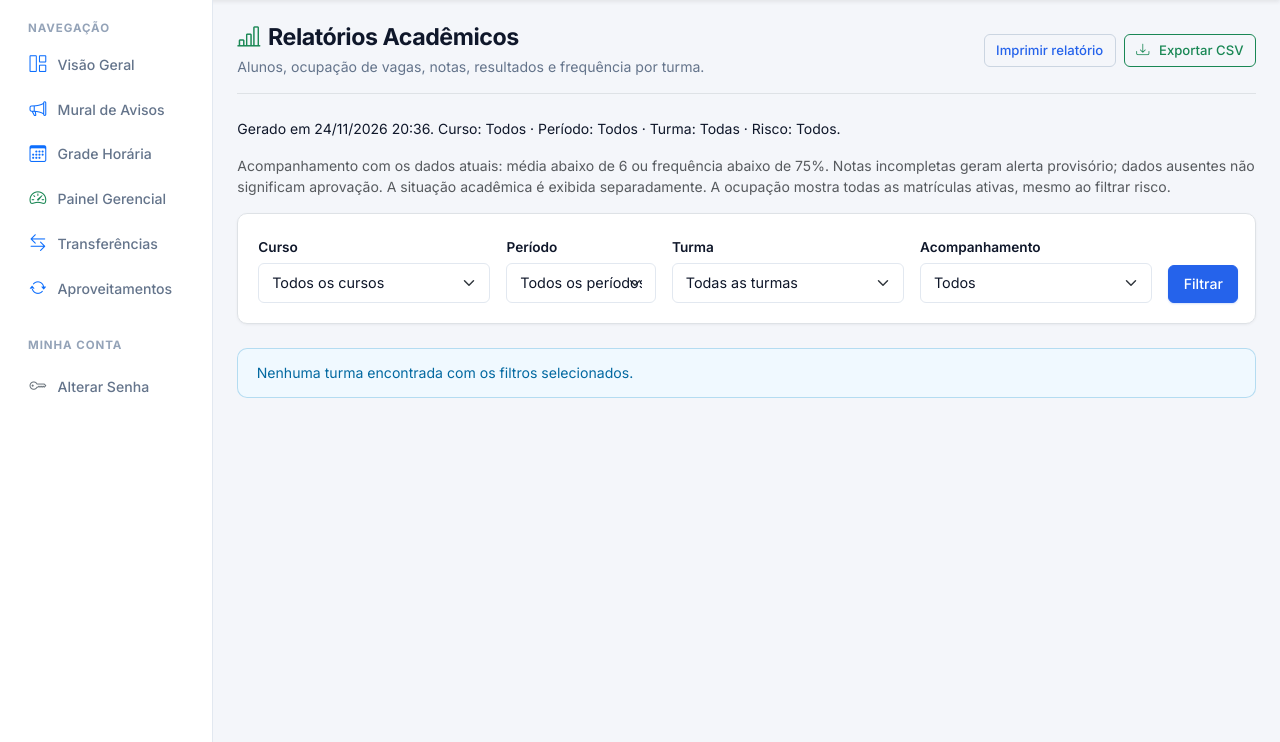
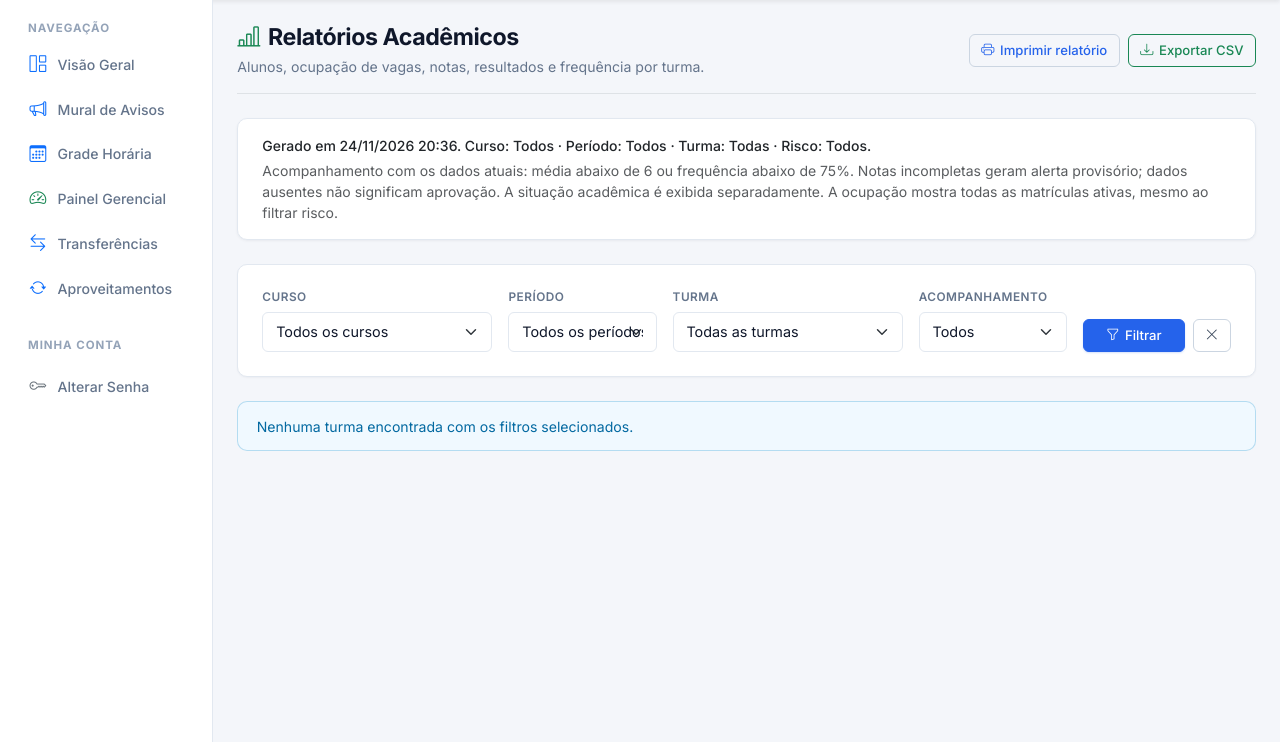
Before and after one commit to joao-luizzz/SGA, a Django app: page /academics/relatorios/ in a window 1280 px wide. Shown: the part 61-803 px from the top of the page. Run offline with Django 5.2, Linux system fonts and the light colour scheme; the visitor is signed in with stand-in values (Sample User, id 1); data comes from the database, SQL or seed files in the repository; data that the repository does not hold is empty.

Commit message:
style(academics): padroniza painel gerencial e relatórios acadêmicos

```diff
--- a/templates/academics/relatorios.html
+++ b/templates/academics/relatorios.html
@@ -12,81 +12,128 @@
       <p class="page-subtitle mb-0">Alunos, ocupação de vagas, notas, resultados e frequência por turma.</p>
     </div>
     <div class="report-actions d-flex gap-2">
-    <button class="btn btn-outline-primary btn-sm" type="button" id="imprimir-relatorio">Imprimir relatório</button>
-    <a class="btn btn-outline-success btn-sm" href="{% url 'academics:relatorios_csv' %}{% if request.GET.urlencode %}?{{ request.GET.urlencode }}{% endif %}">
-      <i class="bi bi-download me-1"></i> Exportar CSV
-    </a>
+      <button class="btn btn-outline-primary btn-sm" type="button" id="imprimir-relatorio">
+        <i class="bi bi-printer"></i> Imprimir relatório
+      </button>
+      <a class="btn btn-outline-success btn-sm" href="{% url 'academics:relatorios_csv' %}{% if request.GET.urlencode %}?{{ request.GET.urlencode }}{% endif %}">
+        <i class="bi bi-download"></i> Exportar CSV
+      </a>
     </div>
   </div>
 
-  {% if erros_filtros %}<div class="alert alert-danger" role="alert">Filtros inválidos: {{ erros_filtros }} <a href="{% url 'academics:relatorios' %}">Limpar filtros</a></div>{% endif %}
-  <p class="small">Gerado em {% now 'd/m/Y H:i' %}. Curso: {% if filtros.curso %}{{ curso_selecionado.nome|default:'Não encontrado' }}{% else %}Todos{% endif %} · Período: {{ filtros.periodo|default:'Todos' }} · Turma: {% if filtros.turma %}{{ turma_selecionada.disciplina.nome|default:'Não encontrada' }} — {{ turma_selecionada.periodo_letivo }}{% else %}Todas{% endif %} · Risco: {% if filtros.risco == 'sim' %}Em risco / atenção{% elif filtros.risco == 'nao' %}Sem alerta identificado{% else %}Todos{% endif %}.</p>
-  <p class="small text-muted">Acompanhamento com os dados atuais: média abaixo de 6 ou frequência abaixo de 75%. Notas incompletas geram alerta provisório; dados ausentes não significam aprovação. A situação acadêmica é exibida separadamente. A ocupação mostra todas as matrículas ativas, mesmo ao filtrar risco.</p>
-  <form method="get" class="card border mb-4 report-filters">
-    <div class="card-body">
+  {% if erros_filtros %}<div class="alert alert-danger mb-4" role="alert">Filtros inválidos: {{ erros_filtros }} <a href="{% url 'academics:relatorios' %}" class="ms-1">Limpar filtros</a></div>{% endif %}
+
+  <div class="card mb-4">
+    <div class="card-body py-3 px-4">
+      <p class="small fw-medium text-dark mb-1">
+        Gerado em {% now 'd/m/Y H:i' %}. Curso: {% if filtros.curso %}{{ curso_selecionado.nome|default:'Não encontrado' }}{% else %}Todos{% endif %} · Período: {{ filtros.periodo|default:'Todos' }} · Turma: {% if filtros.turma %}{{ turma_selecionada.disciplina.nome|default:'Não encontrada' }} — {{ turma_selecionada.periodo_letivo }}{% else %}Todas{% endif %} · Risco: {% if filtros.risco == 'sim' %}Em risco / atenção{% elif filtros.risco == 'nao' %}Sem alerta identificado{% else %}Todos{% endif %}.
+      </p>
+      <p class="small text-muted mb-0">
+        Acompanhamento com os dados atuais: média abaixo de 6 ou frequência abaixo de 75%. Notas incompletas geram alerta provisório; dados ausentes não significam aprovação. A situação acadêmica é exibida separadamente. A ocupação mostra todas as matrículas ativas, mesmo ao filtrar risco.
+      </p>
+    </div>
+  </div>
+
+  <form method="get" class="sga-filter-card mb-4 report-filters">
+    <div class="card-body p-3 p-md-4">
       <div class="row g-3 align-items-end">
-        <div class="col-md-3">
-          <label class="form-label" for="id_curso">Curso</label>
+        <div class="col-12 col-md-3">
+          <label class="form-label sga-filter-label d-block" for="id_curso">Curso</label>
           <select class="form-select" id="id_curso" name="curso">
             <option value="">Todos os cursos</option>
             {% for curso in cursos %}<option value="{{ curso.pk }}" {% if filtros.curso == curso.pk|stringformat:'s' %}selected{% endif %}>{{ curso.nome }}</option>{% endfor %}
           </select>
         </div>
-        <div class="col-md-2">
-          <label class="form-label" for="id_periodo">Período</label>
+        <div class="col-12 col-md-2">
+          <label class="form-label sga-filter-label d-block" for="id_periodo">Período</label>
           <select class="form-select" id="id_periodo" name="periodo">
             <option value="">Todos os períodos</option>
             {% for periodo in periodos %}<option value="{{ periodo }}" {% if filtros.periodo == periodo %}selected{% endif %}>{{ periodo }}</option>{% endfor %}
           </select>
         </div>
-        <div class="col-md-3">
-          <label class="form-label" for="id_turma">Turma</label>
+        <div class="col-12 col-md-3">
+          <label class="form-label sga-filter-label d-block" for="id_turma">Turma</label>
           <select class="form-select" id="id_turma" name="turma">
             <option value="">Todas as turmas</option>
             {% for turma in turmas_filtro %}<option value="{{ turma.pk }}" {% if filtros.turma == turma.pk|stringformat:'s' %}selected{% endif %}>{{ turma.disciplina.nome }} — {{ turma.periodo_letivo }}</option>{% endfor %}
           </select>
         </div>
-        <div class="col-md-3">
-          <label class="form-label" for="id_risco">Acompanhamento</label>
+        <div class="col-12 col-md-2">
+          <label class="form-label sga-filter-label d-block" for="id_risco">Acompanhamento</label>
           <select class="form-select" id="id_risco" name="risco">
             <option value="">Todos</option>
             <option value="sim" {% if filtros.risco == 'sim' %}selected{% endif %}>Em risco / atenção</option>
             <option value="nao" {% if filtros.risco == 'nao' %}selected{% endif %}>Sem alerta identificado</option>
           </select>
         </div>
-        <div class="col-md-1 d-grid"><button class="btn btn-primary" type="submit" title="Aplicar filtros" aria-label="Aplicar filtros">Filtrar</button></div>
+        <div class="col-12 col-md-2 d-flex gap-2">
+          <button class="btn btn-primary btn-sm w-100" type="submit" title="Aplicar filtros" aria-label="Aplicar filtros">
+            <i class="bi bi-funnel"></i> Filtrar
+          </button>
+          <a href="{% url 'academics:relatorios' %}" class="btn btn-outline-secondary btn-sm" title="Limpar filtros" aria-label="Limpar filtros">
+            <i class="bi bi-x-lg"></i>
+          </a>
+        </div>
       </div>
     </div>
   </form>
 
   {% for turma in turmas %}
-    <section class="card border mb-4">
-      <div class="card-header bg-body d-flex flex-wrap justify-content-between gap-2 align-items-center">
-        <div><strong>{{ turma.disciplina.nome }}</strong> <span class="text-muted">{{ turma.disciplina.curso.nome }} · {{ turma.periodo_letivo }}</span></div>
-        <span class="badge {% if turma.matriculas_ativas >= turma.vagas_maximas %}text-bg-warning{% else %}text-bg-success{% endif %}">{{ turma.matriculas_ativas }}/{{ turma.vagas_maximas }} vagas ocupadas</span>
+    <section class="card overflow-hidden mb-4">
+      <div class="card-header d-flex flex-wrap justify-content-between gap-2 align-items-center">
+        <div>
+          <strong class="text-dark">{{ turma.disciplina.nome }}</strong>
+          <span class="text-muted small ms-1">{{ turma.disciplina.curso.nome }} · {{ turma.periodo_letivo }}</span>
+        </div>
+        <span class="badge {% if turma.matriculas_ativas >= turma.vagas_maximas %}badge-sga-warning{% else %}badge-sga-success{% endif %}">
+          {{ turma.matriculas_ativas }}/{{ turma.vagas_maximas }} vagas ocupadas
+        </span>
       </div>
       <div class="table-responsive">
-        <table class="table table-sm table-hover align-middle mb-0">
-          <thead><tr><th>Aluno</th><th>Matrícula</th><th>P1</th><th>P2</th><th>Trabalho</th><th>Exame</th><th>Média</th><th>Frequência</th><th>Situação</th><th>Acompanhamento</th></tr></thead>
+        <table class="table table-sga align-middle mb-0">
+          <thead>
+            <tr>
+              <th>Aluno</th>
+              <th>Matrícula</th>
+              <th>P1</th>
+              <th>P2</th>
+              <th>Trabalho</th>
+              <th>Exame</th>
+              <th>Média</th>
+              <th>Frequência</th>
+              <th>Situação</th>
+              <th>Acompanhamento</th>
+            </tr>
+          </thead>
           <tbody>
             {% for linha in turma.linhas_relatorio %}
               {% with resultado=linha.resultado %}
-              <tr><td>{{ linha.aluno.full_name }}</td><td>{{ linha.identificador_matricula }}</td>
+              <tr>
+                <td class="fw-semibold text-dark">{{ linha.aluno.full_name }}</td>
+                <td><span class="sga-code-pill">{{ linha.identificador_matricula }}</span></td>
                 <td>{{ linha.p1|default_if_none:'-' }}</td>
                 <td>{{ linha.p2|default_if_none:'-' }}</td>
                 <td>{{ linha.trabalho|default_if_none:'-' }}</td>
                 <td>{{ linha.exame|default_if_none:'-' }}</td>
-                <td>{{ resultado.media_final|default_if_none:resultado.media_parcial|default_if_none:'-' }}</td>
-                <td>{% if resultado.frequencia.total_aulas %}{{ resultado.frequencia.percentual }}%{% else %}Sem aulas registradas{% endif %}</td><td>{{ resultado.situacao }}</td>
-                <td class="report-risk"><strong>{{ linha.risco.rotulo }}</strong>{% for motivo in linha.risco.motivos %}<div>{{ motivo }}</div>{% endfor %}</td>
+                <td class="fw-semibold">{{ resultado.media_final|default_if_none:resultado.media_parcial|default_if_none:'-' }}</td>
+                <td>{% if resultado.frequencia.total_aulas %}{{ resultado.frequencia.percentual }}%{% else %}<span class="text-muted">Sem aulas registradas</span>{% endif %}</td>
+                <td><span class="badge badge-sga-secondary">{{ resultado.situacao }}</span></td>
+                <td class="report-risk">
+                  <strong class="d-block small text-dark">{{ linha.risco.rotulo }}</strong>
+                  {% for motivo in linha.risco.motivos %}<div class="small text-muted">{{ motivo }}</div>{% endfor %}
+                </td>
               </tr>
               {% endwith %}
-            {% empty %}<tr><td colspan="10" class="text-center text-muted py-3">Nenhum aluno matriculado ativamente.</td></tr>{% endfor %}
+            {% empty %}
+              <tr><td colspan="10" class="text-center text-muted py-4">Nenhum aluno matriculado ativamente.</td></tr>
+            {% endfor %}
           </tbody>
         </table>
       </div>
     </section>
-  {% empty %}<div class="alert alert-info">Nenhuma turma encontrada com os filtros selecionados.</div>{% endfor %}
+  {% empty %}
+    <div class="alert alert-info">Nenhuma turma encontrada com os filtros selecionados.</div>
+  {% endfor %}
 </div>
 {% endblock %}
 {% block extra_js %}<script src="{% static 'js/relatorios.js' %}"></script>{% endblock %}
```
Also changed, not shown: templates/academics/painel_gerencial.html (+154 -74 lines).
